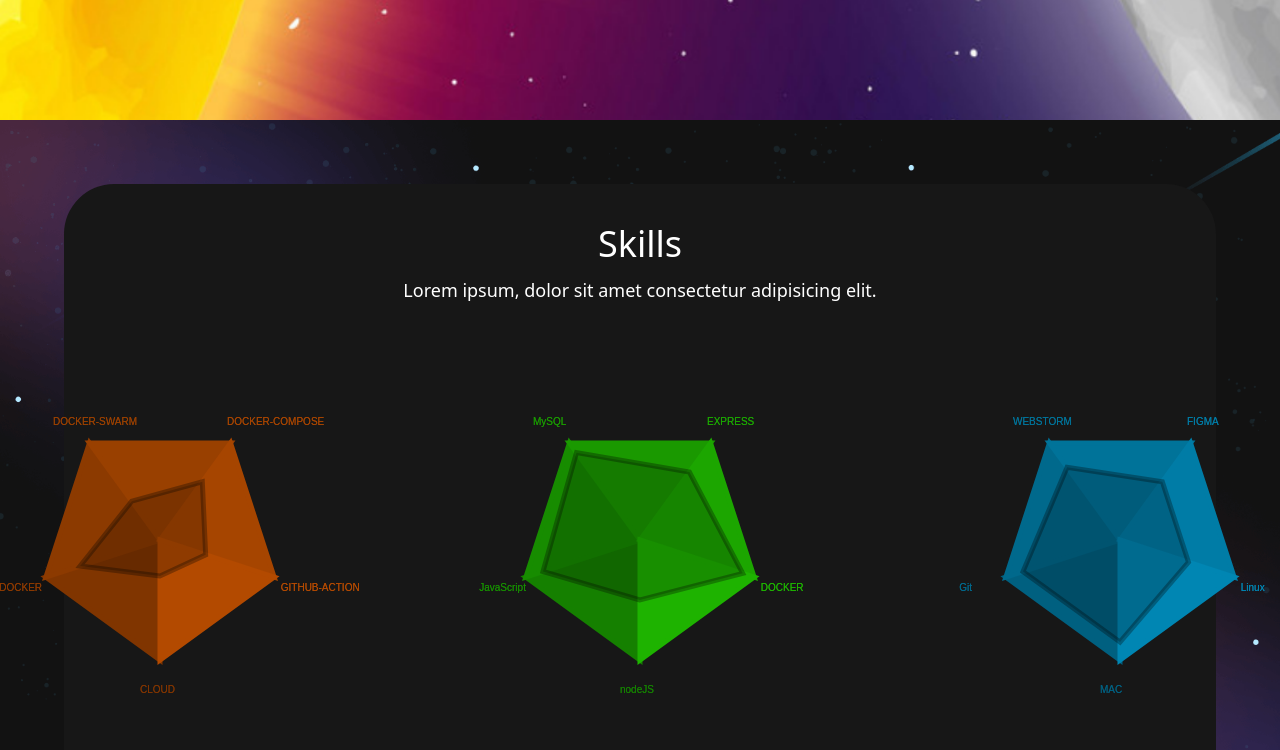
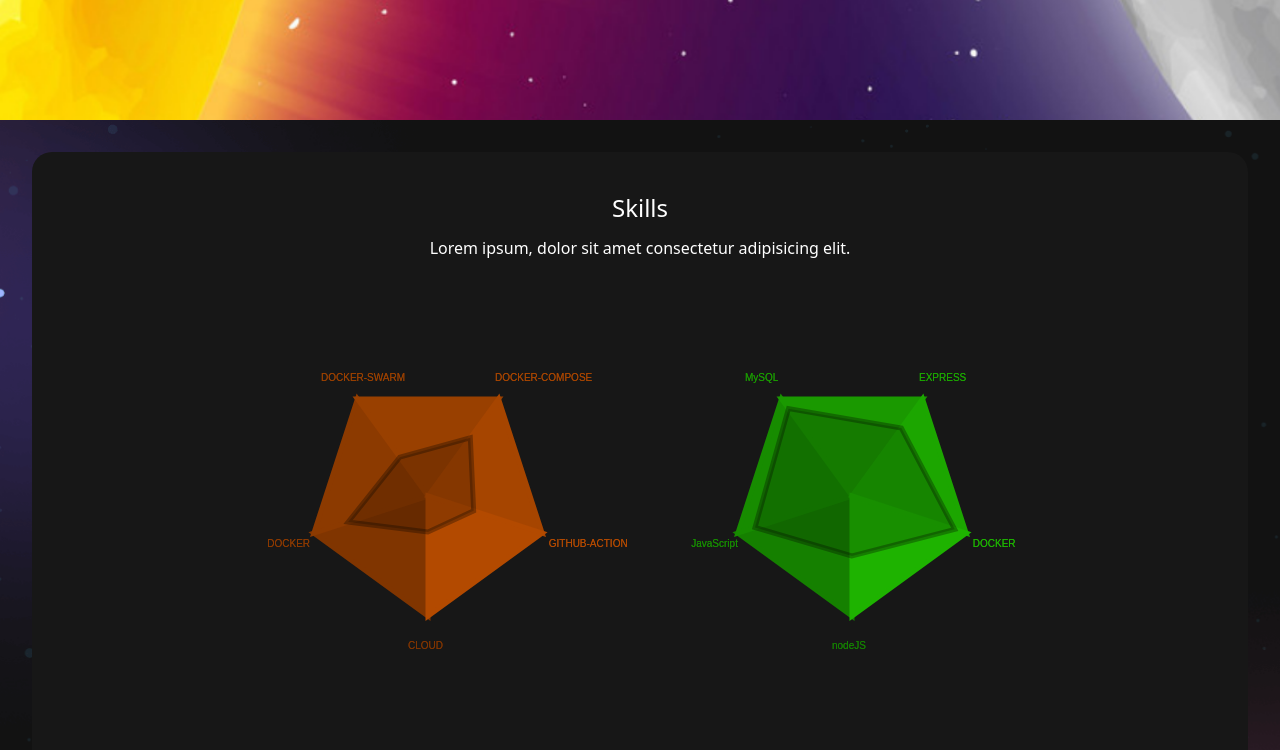
Before and after one commit to stevenbachimont/portfolio2, a React (Vite) app: page / in a window 1280 px wide. Shown: the part 680-1430 px from the top of the page. Built offline with nearby package versions, Linux system fonts and the light colour scheme.

Commit message:
responsive skills

```diff
--- a/src/components/Skills.jsx
+++ b/src/components/Skills.jsx
@@ -1,7 +1,6 @@
 import React, { useEffect, useRef } from "react";
 import bg from "../assets/images/banner-bg.png";
 import "../styles.css";
-
 
 const skills = [
   {
@@ -93,22 +92,22 @@
   return (
       <div
           id="skills"
-          className="wrapper h-full bg-no-repeat bg-center bg-cover p-16 lg:p-4"
+          className="wrapper h-full bg-no-repeat bg-center bg-cover p-8 lg:p-16"
           style={{ backgroundImage: `url(${bg})` }}
       >
-        <div className="skills-wrapper text-center text-white bg-[#171717] p-10 rounded-[50px] lg:p-2">
-          <h1 className="text-4xl">Skills</h1>
-          <p className="text-lg py-3">
+        <div className="skills-wrapper text-center text-white bg-[#171717] p-10 lg:p-6 rounded-[20px] lg:rounded-[50px]">
+          <h1 className="text-2xl lg:text-4xl">Skills</h1>
+          <p className="text-base lg:text-lg py-3">
             Lorem ipsum, dolor sit amet consectetur adipisicing elit.
           </p>
-          <div className="flex justify-center items-center space-x-20 my-6">
+          <div className="flex flex-wrap justify-center items-center space-x-6 lg:space-x-20 my-6">
             {skills.map((skill, index) => (
                 <div key={index} className="pentagon">
                   <canvas
                       ref={(el) => (canvasRefs.current[index] = el)}
                       width={400}
                       height={400}
-                      className="mx-auto"
+                      className="mx-auto sm:w-[300px] sm:h-[300px] lg:w-[400px] lg:h-[400px]"
                   ></canvas>
                 </div>
             ))}
```
